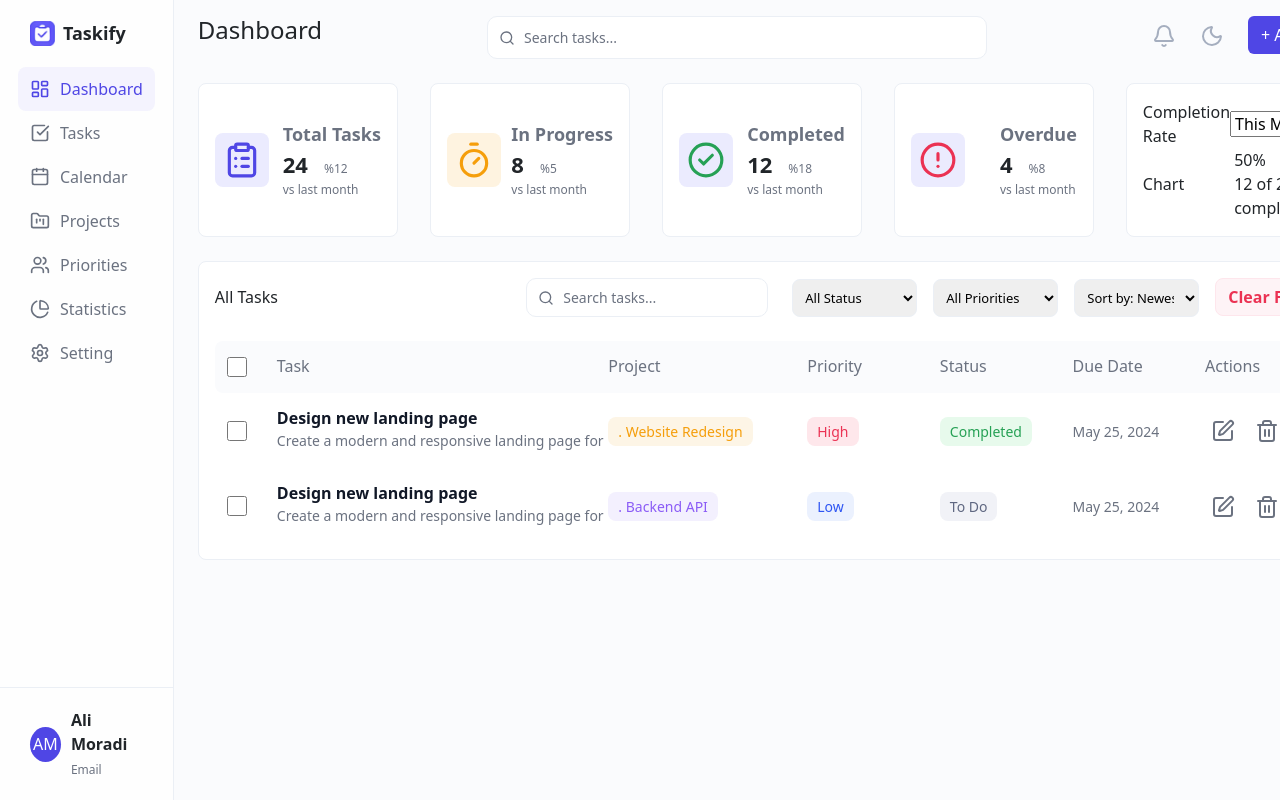
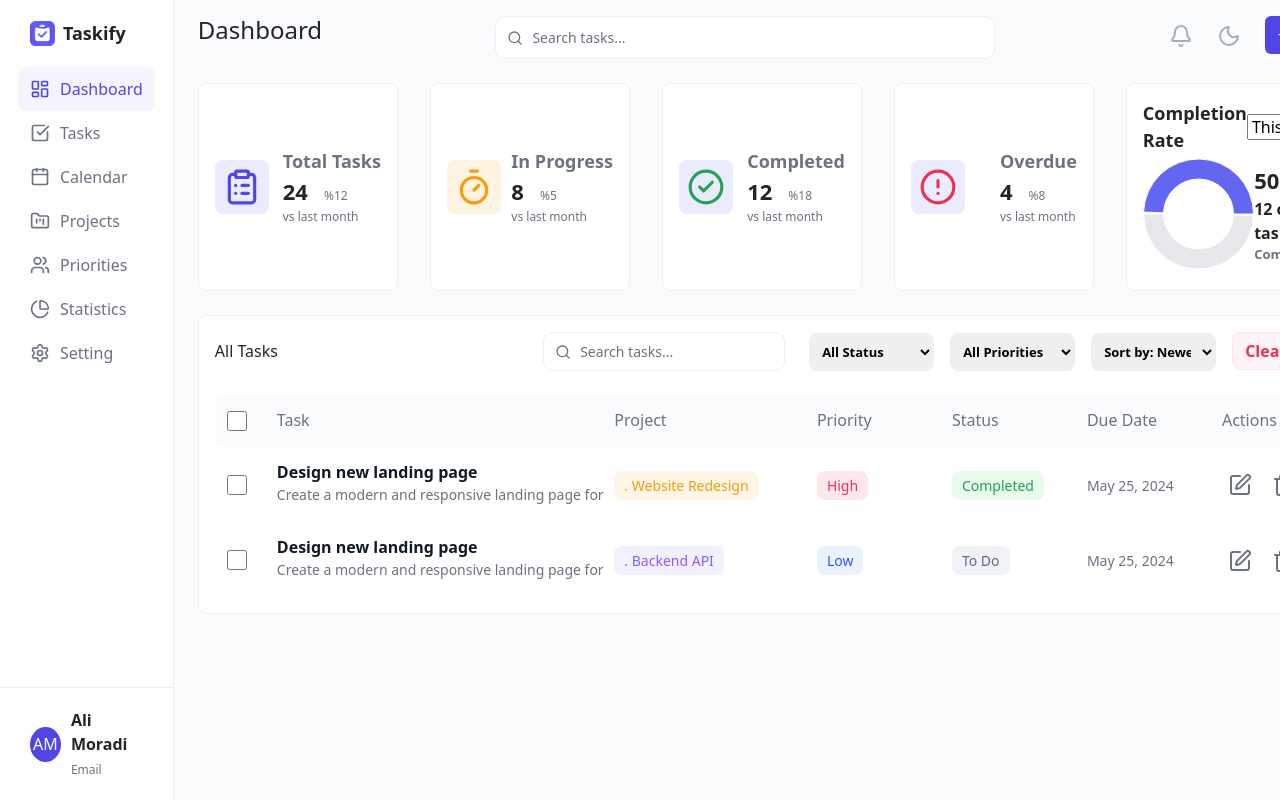
Before and after one commit to KamyabT/taskify, a React (Create React App) app: page /dashboard in a window 1280 px wide. Shown: the top 800 px of the page. Built offline with nearby package versions, Linux system fonts and the light colour scheme.

Commit message:
adding ReCharts to project for Charts and Dashboard completion chart is finished temporary

```diff
--- a/package.json
+++ b/package.json
@@ -13,6 +13,7 @@
     "react-dom": "^19.2.5",
     "react-router-dom": "^6.30.3",
     "react-scripts": "5.0.1",
+    "recharts": "^3.8.1",
     "web-vitals": "^2.1.4"
   },
   "scripts": {
--- a/src/features/dashboard/CompletionChart.jsx
+++ b/src/features/dashboard/CompletionChart.jsx
@@ -1,10 +1,18 @@
 import style from "./CompletionChart.module.css";
+import { PieChart, Pie, Cell, ResponsiveContainer } from "recharts";
+
+const data = [
+  { name: "Completed", value: 12 },
+  { name: "Remaining", value: 12 },
+];
+
+const COLORS = ["#6366F1", "#E5E7EB"];
 
 const CompletionChart = () => {
   return (
     <div className={style.CompletionChart}>
       <div className="d-flex align-items-center justify-content-between">
-        <p>Completion Rate</p>
+        <p className="text-card-value-medium">Completion Rate</p>
         <select name="" id="">
           <option value="">This Month</option>
           <option value="">This Week</option>
@@ -13,11 +21,27 @@ const CompletionChart = () => {
         </select>
       </div>
       <div className="d-flex align-items-center justify-content-between">
-        <div>Chart</div>
+        <div style={{ width: "120px", height: "120px" }}>
+          <ResponsiveContainer width="100%" height="100%">
+            <PieChart>
+              <Pie
+                data={data}
+                innerRadius={35}
+                outerRadius={55}
+                paddingAngle={2}
+                dataKey="value"
+              >
+                {data.map((entry, index) => (
+                  <Cell key={index} fill={COLORS[index % COLORS.length]} />
+                ))}
+              </Pie>
+            </PieChart>
+          </ResponsiveContainer>
+        </div>
         <div className="d-flex flex-column">
-          <p>50%</p>
-          <span>12 of 24 tasks</span>
-          <span>completed</span>
+          <p className="text-card-value">50%</p>
+          <span className="text-card-value-small">12 of 24 tasks</span>
+          <span className="text-card-label">Completed</span>
         </div>
       </div>
     </div>
--- a/src/typography.css
+++ b/src/typography.css
@@ -13,8 +13,19 @@
   font-weight: 600;
 }
 
+.text-card-value-medium {
+  font-size: 18px;
+  font-weight: 600;
+}
+
+.text-card-value-small {
+  font-size: 16px;
+  font-weight: 600;
+}
+
 .text-card-label {
   font-size: 13px;
+  font-weight: 600;
   color: var(--text-secondary);
 }
 
```
Also changed, not shown: 1 other file (tests, documents, lock files or other folders).
